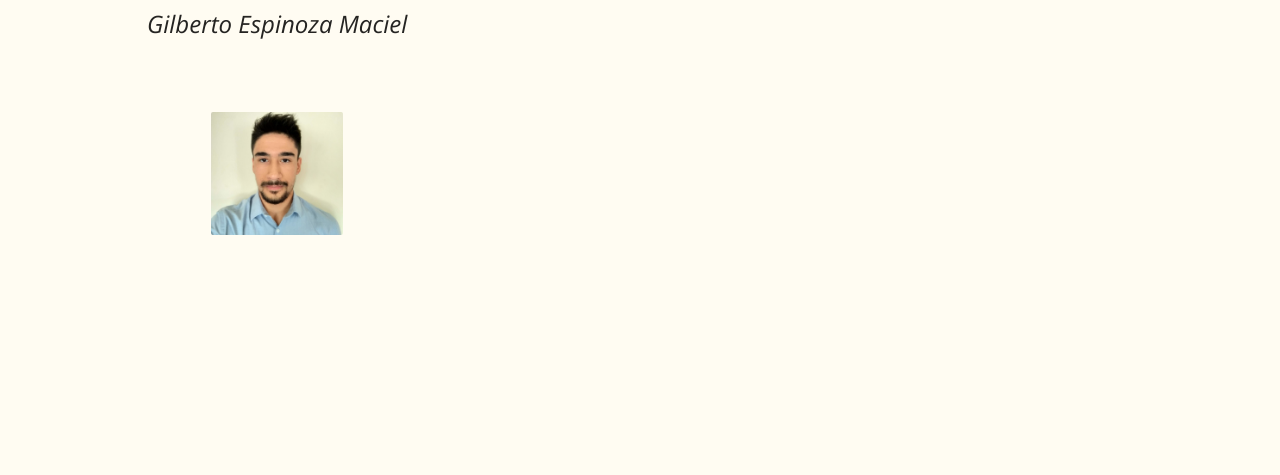
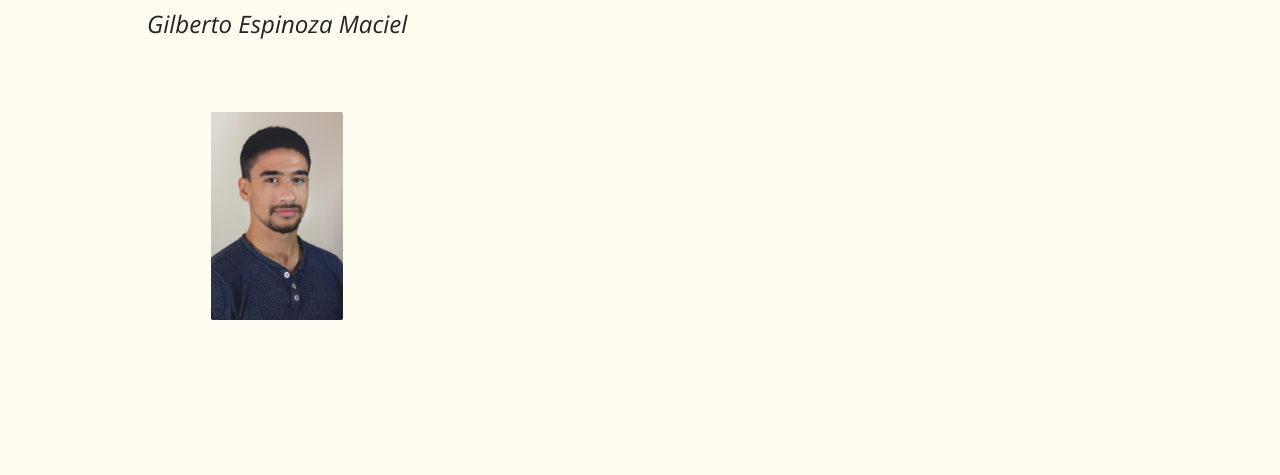
Before and after one commit to gilbertoesp/gilbertoesp.github.io, a plain HTML site: page index.html in a window 1280 px wide. Shown: the part 252-727 px from the top of the page. Drawn offline with nearby package versions, Linux system fonts and the light colour scheme.

Commit message:
Unificando foto de perfil

```diff
--- a/index.html
+++ b/index.html
@@ -36,7 +36,7 @@
                     <p>Gilberto Espinoza Maciel</p>
                 </div>
                 <div class="portada__foto">
-                    <img src="./assets/profile.jpg" alt="">
+                    <img src="./assets/profile.jpeg" alt="">
                 </div>
             </div>
             <!-- <div class="contenido__circulo"></div>  -->
```
Also changed, not shown: assets/profile.jpeg (added), assets/profile.jpg (deleted).
